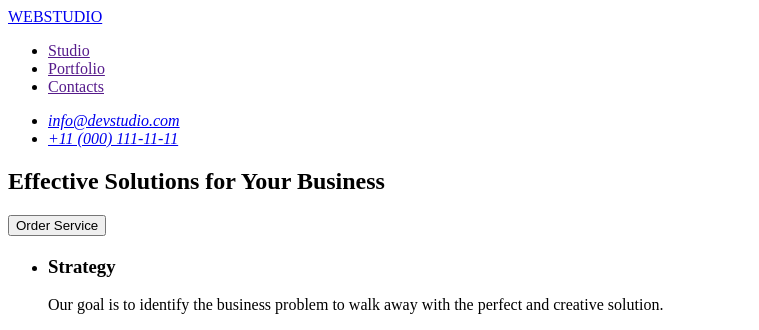
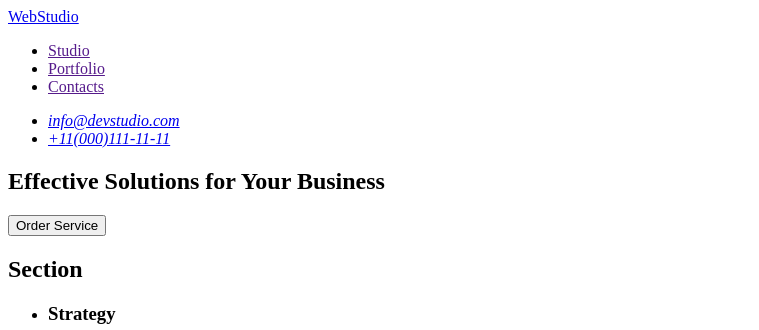
Before and after one commit to AnastasiiaLuhovska/goit-markup-hw-01, a plain HTML site: page index.html in a window 1280 px wide. Shown: the top 330 px of the page, without its empty margins (0-759 px from the left). Drawn offline with Linux system fonts and the light colour scheme.

Commit message:
add changes

```diff
--- a/index.html
+++ b/index.html
@@ -7,7 +7,7 @@
 </head>
 <body>
     <header>
-        <a href="./index.html">WEBSTUDIO</a>
+        <a href="./index.html">WebStudio</a>
 
         <nav>
             <ul>
@@ -28,7 +28,7 @@
                         <a href="mailto:info@devstudio.com">info@devstudio.com</a>
                     </li>
                     <li>
-                        <a href="tel:+110001111111">+11 (000) 111-11-11</a>
+                        <a href="tel:+110001111111">+11(000)111-11-11</a>
                     </li>
                 </ul>
 
@@ -43,7 +43,7 @@
         </section>
 
         <section>
-            <h2> </h2>
+            <h2>Section</h2>
             <ul>
                 <li>
                     <h3>Strategy</h3>
@@ -112,7 +112,7 @@
     </main>
 
     <footer>
-        <a href="./index.html">WEBSTUDIO</a>
+        <a href="./index.html">WebStudio</a>
         <p>Increase the flow of customers and sales for your business with digital marketing & growth solutions.</p>
     </footer>
 </body>
```
